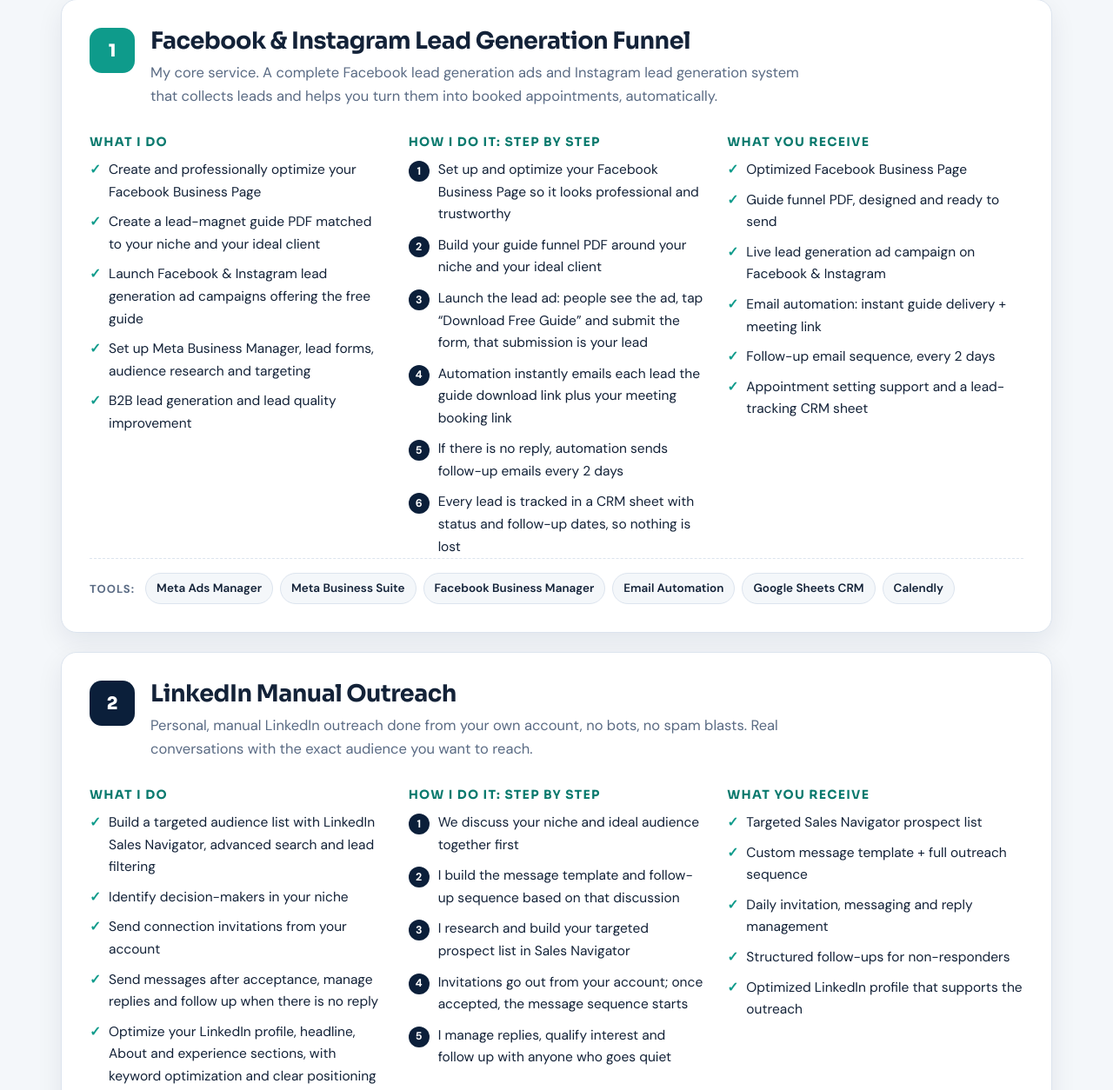
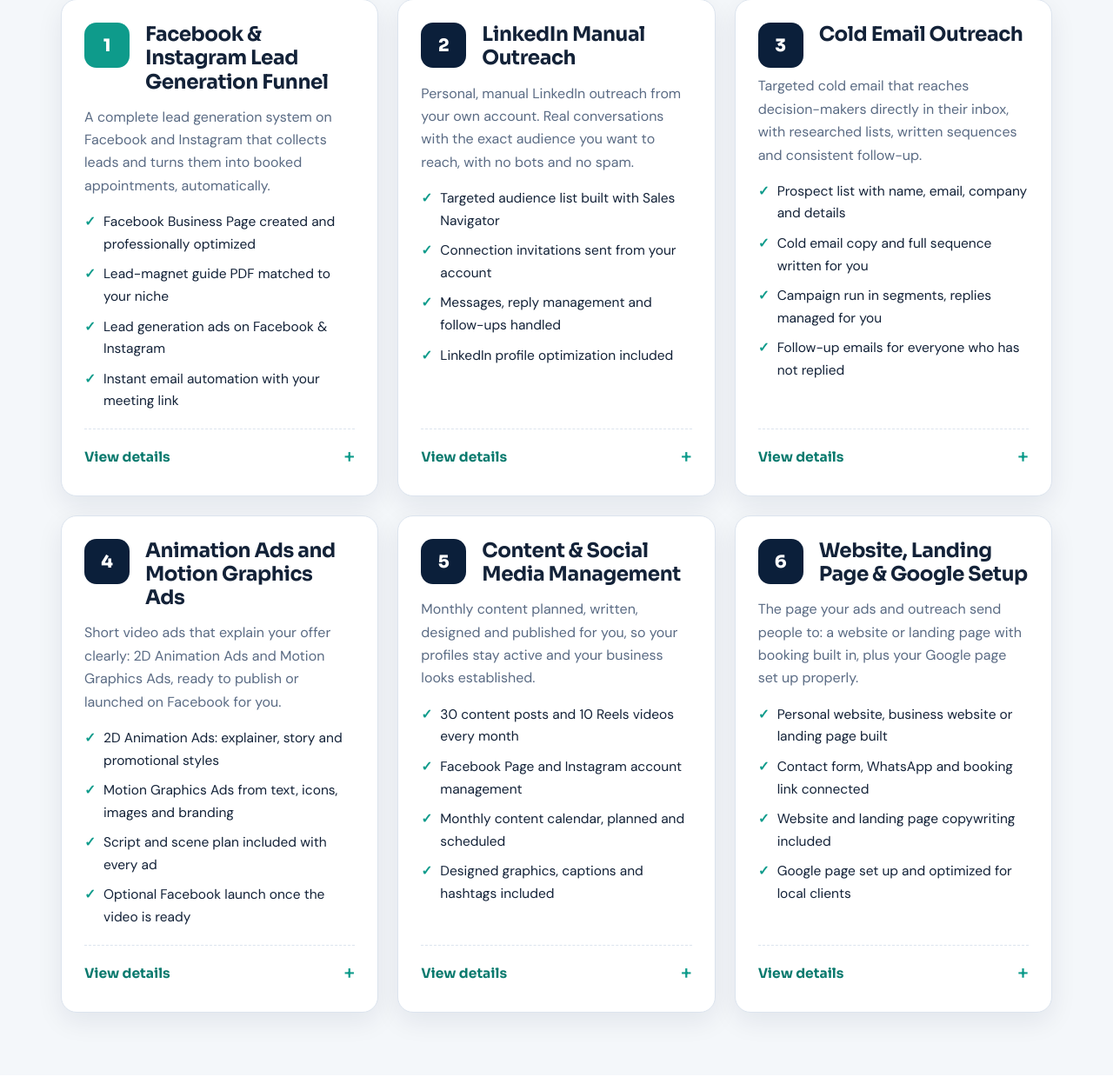
Before and after one commit to maksudmithu/aronno-mithu-portfolio, a plain HTML site: page index.html in a window 1280 px wide. Shown: the part 2487-3741 px from the top of the page at 87% size. Drawn offline with Linux system fonts and the light colour scheme.

Commit message:
Make service cards truly equal height with View details

```diff
--- a/index.html
+++ b/index.html
@@ -237,11 +237,23 @@ footer p{font-size:14.5px;max-width:420px}
 .footer-brand .brand-text b{color:#fff}
 .footer-brand .brand-text span{color:#9FB0C7}
 
-/* Equal-height service cards */
-.services-grid{display:grid;grid-template-columns:1fr;grid-auto-rows:1fr;gap:22px}
-.services-grid .service{margin-bottom:0;height:100%;display:flex;flex-direction:column}
-.services-grid .svc-cols{flex:1}
-.services-grid .tools{margin-top:auto}
+/* Equal-height service cards: uniform grid, same visible content per card */
+.services-grid{display:grid;grid-template-columns:repeat(3,1fr);grid-auto-rows:1fr;gap:22px;align-items:stretch}
+.services-grid .service{margin-bottom:0;height:100%;display:flex;flex-direction:column;padding:26px}
+.services-grid .svc-title{min-width:0}
+.services-grid .svc-title h3{font-size:clamp(20px,2.2vw,23px)}
+.svc-intro{color:var(--muted);font-size:16px;margin-bottom:16px}
+.svc-keys{margin-bottom:18px}
+.svc-details{margin-top:auto;border-top:1px dashed var(--line);padding-top:14px}
+.svc-details summary{cursor:pointer;font-family:"Sora",sans-serif;font-weight:700;font-size:15.5px;color:var(--teal-dark);list-style:none;display:flex;align-items:center;min-height:32px}
+.svc-details summary::-webkit-details-marker{display:none}
+.svc-details summary::after{content:"+";margin-left:auto;font-size:22px;color:var(--teal);font-weight:400;padding-left:12px}
+.svc-details[open ] summary::after{content:"−"}
+.svc-full-intro{color:var(--muted);font-size:15.5px;margin-top:12px}
+.svc-details .svc-cols{grid-template-columns:1fr;gap:20px;margin-top:18px}
+.svc-details .tools{margin-top:18px}
+@media(max-width:1024px){.services-grid{grid-template-columns:repeat(2,1fr)}}
+@media(max-width:620px){.services-grid{grid-template-columns:1fr}}
 .help-grid{align-items:stretch}
 .help-card{height:100%}
 .process-grid{align-items:stretch}
@@ -387,15 +399,23 @@ footer a:hover{transform:translateX(3px)}
     </div>
 
     <div class="services-grid">
-    <!-- SERVICE 1 -->
     <article class="service featured" id="service-1">
       <div class="service-top">
         <span class="svc-num">1</span>
         <div class="svc-title">
           <h3>Facebook &amp; Instagram Lead Generation Funnel</h3>
-          <p>My core service. A complete Facebook lead generation ads and Instagram lead generation system that collects leads and helps you turn them into booked appointments, automatically.</p>
         </div>
       </div>
+      <p class="svc-intro">A complete lead generation system on Facebook and Instagram that collects leads and turns them into booked appointments, automatically.</p>
+      <ul class="tick-list svc-keys">
+            <li><span class="check">✓</span> Facebook Business Page created and professionally optimized</li>
+            <li><span class="check">✓</span> Lead-magnet guide PDF matched to your niche</li>
+            <li><span class="check">✓</span> Lead generation ads on Facebook &amp; Instagram</li>
+            <li><span class="check">✓</span> Instant email automation with your meeting link</li>
+      </ul>
+      <details class="svc-details">
+        <summary>View details</summary>
+        <p class="svc-full-intro">My core service. A complete Facebook lead generation ads and Instagram lead generation system that collects leads and helps you turn them into booked appointments, automatically.</p>
         <div class="svc-cols">
         <div>
           <h4>What I Do</h4>
@@ -431,17 +451,26 @@ footer a:hover{transform:translateX(3px)}
         </div>
         </div>
         <div class="tools"><b>Tools:</b><span class="tool">Meta Ads Manager</span><span class="tool">Meta Business Suite</span><span class="tool">Facebook Business Manager</span><span class="tool">Email Automation</span><span class="tool">Google Sheets CRM</span><span class="tool">Calendly</span></div>
+      </details>
     </article>
 
-    <!-- SERVICE 2 -->
     <article class="service" id="service-2">
       <div class="service-top">
         <span class="svc-num">2</span>
         <div class="svc-title">
           <h3>LinkedIn Manual Outreach</h3>
-          <p>Personal, manual LinkedIn outreach done from your own account, no bots, no spam blasts. Real conversations with the exact audience you want to reach.</p>
         </div>
       </div>
+      <p class="svc-intro">Personal, manual LinkedIn outreach from your own account. Real conversations with the exact audience you want to reach, with no bots and no spam.</p>
+      <ul class="tick-list svc-keys">
+            <li><span class="check">✓</span> Targeted audience list built with Sales Navigator</li>
+            <li><span class="check">✓</span> Connection invitations sent from your account</li>
+            <li><span class="check">✓</span> Messages, reply management and follow-ups handled</li>
+            <li><span class="check">✓</span> LinkedIn profile optimization included</li>
+      </ul>
+      <details class="svc-details">
+        <summary>View details</summary>
+        <p class="svc-full-intro">Personal, manual LinkedIn outreach done from your own account, no bots, no spam blasts. Real conversations with the exact audience you want to reach.</p>
         <div class="svc-cols">
         <div>
           <h4>What I Do</h4>
@@ -475,17 +504,26 @@ footer a:hover{transform:translateX(3px)}
         </div>
         </div>
         <div class="tools"><b>Tools:</b><span class="tool">LinkedIn Sales Navigator</span><span class="tool">LinkedIn</span><span class="tool">Google Sheets CRM</span><span class="tool">Calendly</span></div>
+      </details>
     </article>
 
-    <!-- SERVICE 3 -->
     <article class="service" id="service-3">
       <div class="service-top">
         <span class="svc-num">3</span>
         <div class="svc-title">
           <h3>Cold Email Outreach</h3>
-          <p>Targeted cold email outreach that reaches decision-makers directly in their inbox, with researched lists, written-for-you sequences and consistent follow-up.</p>
         </div>
       </div>
+      <p class="svc-intro">Targeted cold email that reaches decision-makers directly in their inbox, with researched lists, written sequences and consistent follow-up.</p>
+      <ul class="tick-list svc-keys">
+            <li><span class="check">✓</span> Prospect list with name, email, company and details</li>
+            <li><span class="check">✓</span> Cold email copy and full sequence written for you</li>
+            <li><span class="check">✓</span> Campaign run in segments, replies managed for you</li>
+            <li><span class="check">✓</span> Follow-up emails for everyone who has not replied</li>
+      </ul>
+      <details class="svc-details">
+        <summary>View details</summary>
+        <p class="svc-full-intro">Targeted cold email outreach that reaches decision-makers directly in their inbox, with researched lists, written-for-you sequences and consistent follow-up.</p>
         <div class="svc-cols">
         <div>
           <h4>What I Do</h4>
@@ -519,17 +557,26 @@ footer a:hover{transform:translateX(3px)}
         </div>
         </div>
         <div class="tools"><b>Tools:</b><span class="tool">Email Outreach Platform</span><span class="tool">Google Sheets</span><span class="tool">Prospect Research Tools</span><span class="tool">CRM Tracking Sheet</span></div>
+      </details>
     </article>
 
-    <!-- SERVICE 4 -->
     <article class="service" id="service-4">
       <div class="service-top">
         <span class="svc-num">4</span>
         <div class="svc-title">
           <h3>Animation Ads and Motion Graphics Ads</h3>
-          <p>I make Animation Ads and Motion Graphics Ads for businesses that need a short video ad. You can order the ad on its own, or I can make the ad and launch it for you on Facebook.</p>
         </div>
       </div>
+      <p class="svc-intro">Short video ads that explain your offer clearly: 2D Animation Ads and Motion Graphics Ads, ready to publish or launched on Facebook for you.</p>
+      <ul class="tick-list svc-keys">
+            <li><span class="check">✓</span> 2D Animation Ads: explainer, story and promotional styles</li>
+            <li><span class="check">✓</span> Motion Graphics Ads from text, icons, images and branding</li>
+            <li><span class="check">✓</span> Script and scene plan included with every ad</li>
+            <li><span class="check">✓</span> Optional Facebook launch once the video is ready</li>
+      </ul>
+      <details class="svc-details">
+        <summary>View details</summary>
+        <p class="svc-full-intro">I make Animation Ads and Motion Graphics Ads for businesses that need a short video ad. You can order the ad on its own, or I can make the ad and launch it for you on Facebook.</p>
         <div class="svc-cols">
         <div>
           <h4>What I Do</h4>
@@ -562,17 +609,26 @@ footer a:hover{transform:translateX(3px)}
         </div>
         </div>
         <div class="tools"><b>Tools:</b><span class="tool">2D Animation Software</span><span class="tool">Motion Graphics / Video Editing Tools</span><span class="tool">AI Video Tools</span><span class="tool">Meta Ads Manager</span></div>
+      </details>
     </article>
 
-    <!-- SERVICE 5 -->
     <article class="service" id="service-5">
       <div class="service-top">
         <span class="svc-num">5</span>
         <div class="svc-title">
           <h3>Content &amp; Social Media Management</h3>
-          <p>I plan, write, design and publish your content each month: 30 posts and 10 Reels. Your Facebook Page and Instagram account stay active, and people who find you through an ad or a message see a business that posts regularly and looks established.</p>
         </div>
       </div>
+      <p class="svc-intro">Monthly content planned, written, designed and published for you, so your profiles stay active and your business looks established.</p>
+      <ul class="tick-list svc-keys">
+            <li><span class="check">✓</span> 30 content posts and 10 Reels videos every month</li>
+            <li><span class="check">✓</span> Facebook Page and Instagram account management</li>
+            <li><span class="check">✓</span> Monthly content calendar, planned and scheduled</li>
+            <li><span class="check">✓</span> Designed graphics, captions and hashtags included</li>
+      </ul>
+      <details class="svc-details">
+        <summary>View details</summary>
+        <p class="svc-full-intro">I plan, write, design and publish your content each month: 30 posts and 10 Reels. Your Facebook Page and Instagram account stay active, and people who find you through an ad or a message see a business that posts regularly and looks established.</p>
         <div class="svc-cols">
         <div>
           <h4>What I Do</h4>
@@ -606,17 +662,26 @@ footer a:hover{transform:translateX(3px)}
         </div>
         </div>
         <div class="tools"><b>Tools:</b><span class="tool">Meta Business Suite</span><span class="tool">Content Scheduling Tools</span><span class="tool">AI Content &amp; Image Tools</span><span class="tool">Design Tools</span></div>
+      </details>
     </article>
 
-    <!-- SERVICE 6 -->
     <article class="service" id="service-6">
       <div class="service-top">
         <span class="svc-num">6</span>
         <div class="svc-title">
           <h3>Website, Landing Page &amp; Google Setup</h3>
-          <p>I build the page your ads and outreach send people to: a personal website or landing page with your services, a contact form, WhatsApp and a booking link. I also set up your Google page with your correct business details so local clients can find you.</p>
         </div>
       </div>
+      <p class="svc-intro">The page your ads and outreach send people to: a website or landing page with booking built in, plus your Google page set up properly.</p>
+      <ul class="tick-list svc-keys">
+            <li><span class="check">✓</span> Personal website, business website or landing page built</li>
+            <li><span class="check">✓</span> Contact form, WhatsApp and booking link connected</li>
+            <li><span class="check">✓</span> Website and landing page copywriting included</li>
+            <li><span class="check">✓</span> Google page set up and optimized for local clients</li>
+      </ul>
+      <details class="svc-details">
+        <summary>View details</summary>
+        <p class="svc-full-intro">I build the page your ads and outreach send people to: a personal website or landing page with your services, a contact form, WhatsApp and a booking link. I also set up your Google page with your correct business details so local clients can find you.</p>
         <div class="svc-cols">
         <div>
           <h4>What I Do</h4>
@@ -650,6 +715,7 @@ footer a:hover{transform:translateX(3px)}
         </div>
         </div>
         <div class="tools"><b>Tools:</b><span class="tool">AI-Assisted Web Development (Vibe Coding)</span><span class="tool">Netlify</span><span class="tool">GitHub</span><span class="tool">Google Business Tools</span><span class="tool">Calendly</span><span class="tool">WhatsApp</span></div>
+      </details>
     </article>
     </div>
   </div>
```
Lines whose indentation alone changed are shown as unchanged.
